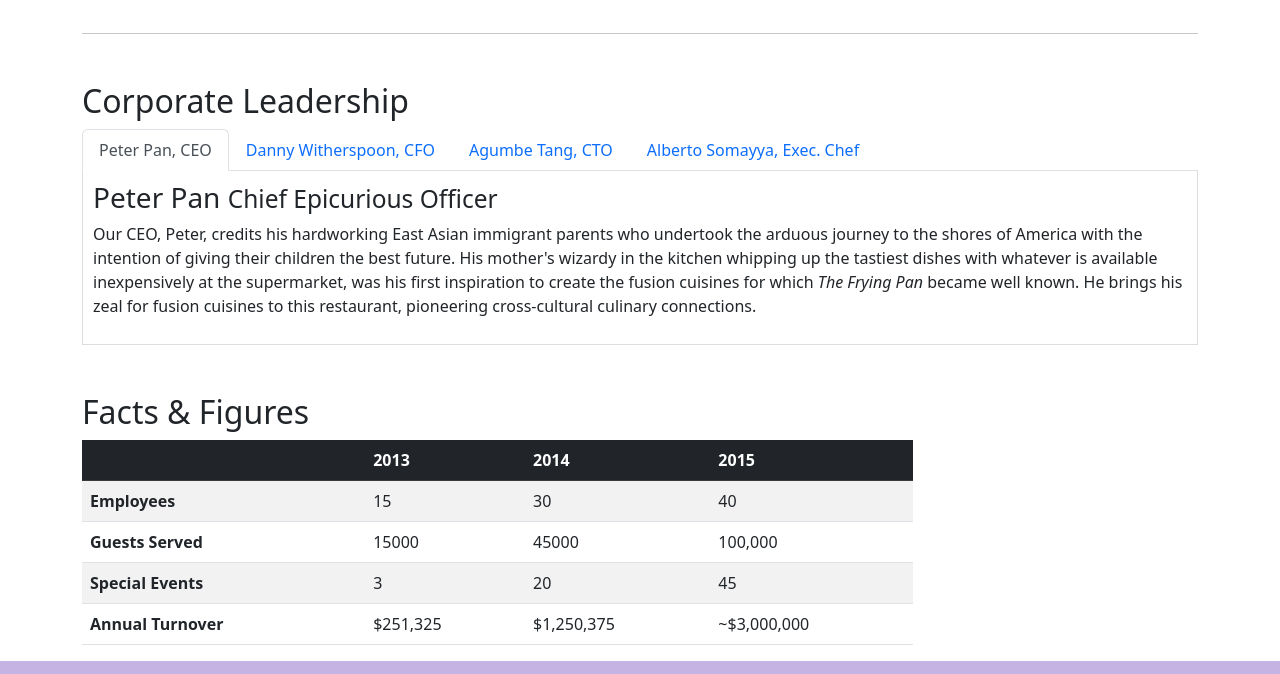
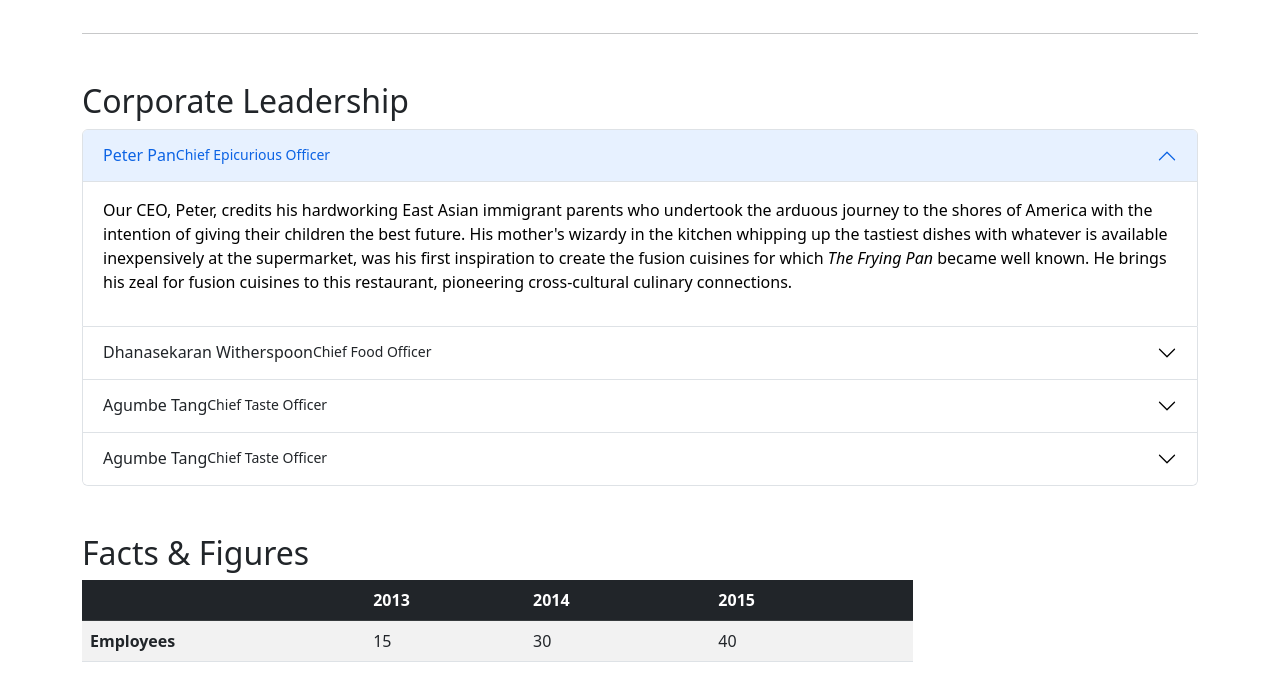
Before and after one commit to MoeThetHnin/fullstack-web-development-course, a website: page confusion/aboutus.html in a window 1280 px wide. Shown: the part 860-1534 px from the top of the page. Drawn offline with nearby package versions, Linux system fonts and the light colour scheme.

Commit message:
Accordion

```diff
--- a/confusion/aboutus.html
+++ b/confusion/aboutus.html
@@ -100,7 +100,7 @@
         <div class="row my-5">
             <div class="col-12">
                 <h2>Corporate Leadership</h2>
-                <ul class="nav nav-tabs">
+                <!-- <ul class="nav nav-tabs">
                     <li class="nav-item">
                     <a class="nav-link active" href="#peter"
                         role="tab" data-bs-toggle="tab">Peter Pan, CEO</a>
@@ -117,23 +117,58 @@
                     <a class="nav-link" href="#alberto" role="tab"
                         data-bs-toggle="tab">Alberto Somayya, Exec. Chef</a>
                     </li>
-                </ul>
-                <div class="tab-content">
-                    <div role="tabpanel" class="tab-pane fade show active" id="peter">
-                        <h3>Peter Pan <small>Chief Epicurious Officer</small></h3>
-                        <p class="d-none d-sm-block">Our CEO, Peter, credits his hardworking East Asian immigrant parents who undertook the arduous journey to the shores of America with the intention of giving their children the best future. His mother's wizardy in the kitchen whipping up the tastiest dishes with whatever is available inexpensively at the supermarket, was his first inspiration to create the fusion cuisines for which <em>The Frying Pan</em> became well known. He brings his zeal for fusion cuisines to this restaurant, pioneering cross-cultural culinary connections.</p>
+                </ul> -->
+                <div class="accordion" id="accordion">
+                    <div class="accordion-item">
+                        <h2 class="accordion-header" id="peterhead">
+                            <button class="accordion-button" type="button" data-bs-toggle="collapse" data-bs-target="#peter" aria-expanded="true" aria-controls="peter">
+                                Peter Pan <small>Chief Epicurious Officer</small>
+                            </button>
+                        </h2>
+                        <div id="peter" class="accordion-collapse collapse show" aria-labelledby="peterhead" data-bs-parent="#accordion">
+                            <div class="accordion-body">
+                                <p class="d-none d-sm-block">Our CEO, Peter, credits his hardworking East Asian immigrant parents who undertook the arduous journey to the shores of America with the intention of giving their children the best future. His mother's wizardy in the kitchen whipping up the tastiest dishes with whatever is available inexpensively at the supermarket, was his first inspiration to create the fusion cuisines for which <em>The Frying Pan</em> became well known. He brings his zeal for fusion cuisines to this restaurant, pioneering cross-cultural culinary connections.</p>
+                            </div>
+                        </div>
                     </div>
-                    <div role="tabpanel" class="tab-pane fade" id="danny">
-                        <h3>Dhanasekaran Witherspoon <small>Chief Food Officer</small></h3>
-                        <p class="d-none d-sm-block">Our CFO, Danny, as he is affectionately referred to by his colleagues, comes from a long established family tradition in farming and produce. His experiences growing up on a farm in the Australian outback gave him great appreciation for varieties of food sources. As he puts it in his own words, <em>Everything that runs, wins, and everything that stays, pays!</em></p>
+
+                    <div class="accordion-item">
+                        <h2 class="accordion-header" id="dannyhead">
+                            <button class="accordion-button collapsed" type="button" data-bs-toggle="collapse" data-bs-target="#danny" aria-expanded="false" aria-controls="danny">
+                                Dhanasekaran Witherspoon <small>Chief Food Officer</small>
+                            </button>
+                        </h2>
+                        <div id="danny" class="accordion-collapse collapse" aria-labelledby="dannyhead" data-bs-parent="#accordion">
+                            <div class="accordion-body">
+                                <p class="d-none d-sm-block">Our CFO, Danny, as he is affectionately referred to by his colleagues, comes from a long established family tradition in farming and produce. His experiences growing up on a farm in the Australian outback gave him great appreciation for varieties of food sources. As he puts it in his own words, <em>Everything that runs, wins, and everything that stays, pays!</em></p>
+                            </div>
+                        </div>
                     </div>
-                    <div role="tabpanel" class="tab-pane fade" id="agumbe">
-                        <h3>Agumbe Tang <small>Chief Taste Officer</small></h3>
-                        <p class="d-none d-sm-block">Blessed with the most discerning gustatory sense, Agumbe, our CTO, personally ensures that every dish that we serve meets his exacting tastes. Our chefs dread the tongue lashing that ensues if their dish does not meet his exacting standards. He lives by his motto, <em>You click only if you survive my lick.</em></p>
+
+                    <div class="accordion-item">
+                        <h2 class="accordion-header" id="agumbehead">
+                            <button class="accordion-button collapsed" type="button" data-bs-toggle="collapse" data-bs-target="#agumbe" aria-expanded="false" aria-controls="agumbe">
+                                Agumbe Tang <small>Chief Taste Officer</small>
+                            </button>
+                        </h2>
+                        <div id="agumbe" class="accordion-collapse collapse" aria-labelledby="agumbehead" data-bs-parent="#accordion">
+                            <div class="accordion-body">
+                                <p class="d-none d-sm-block">Blessed with the most discerning gustatory sense, Agumbe, our CTO, personally ensures that every dish that we serve meets his exacting tastes. Our chefs dread the tongue lashing that ensues if their dish does not meet his exacting standards. He lives by his motto, <em>You click only if you survive my lick.</em></p>
+                            </div>
+                        </div>
                     </div>
-                    <div role="tabpanel" class="tab-pane fade" id="alberto">
-                        <h3>Alberto Somayya <small>Executive Chef</small></h3>
-                        <p class="d-none d-sm-block">Award winning three-star Michelin chef with wide International experience having worked closely with whos-who in the culinary world, he specializes in creating mouthwatering Indo-Italian fusion experiences. He says, <em>Put together the cuisines from the two craziest cultures, and you get a winning hit! Amma Mia!</em></p>
+
+                    <div class="accordion-item">
+                        <h2 class="accordion-header" id="albertohead">
+                            <button class="accordion-button collapsed" type="button" data-bs-toggle="collapse" data-bs-target="#alberto" aria-expanded="false" aria-controls="alberto">
+                                Agumbe Tang <small>Chief Taste Officer</small>
+                            </button>
+                        </h2>
+                        <div id="alberto" class="accordion-collapse collapse" aria-labelledby="albertohead" data-bs-parent="#accordion">
+                            <div class="accordion-body">
+                                <p class="d-none d-sm-block">Blessed with the most discerning gustatory sense, Agumbe, our CTO, personally ensures that every dish that we serve meets his exacting tastes. Our chefs dread the tongue lashing that ensues if their dish does not meet his exacting standards. He lives by his motto, <em>You click only if you survive my lick.</em></p>
+                            </div>
+                        </div>
                     </div>
                 </div>
             </div>
```
